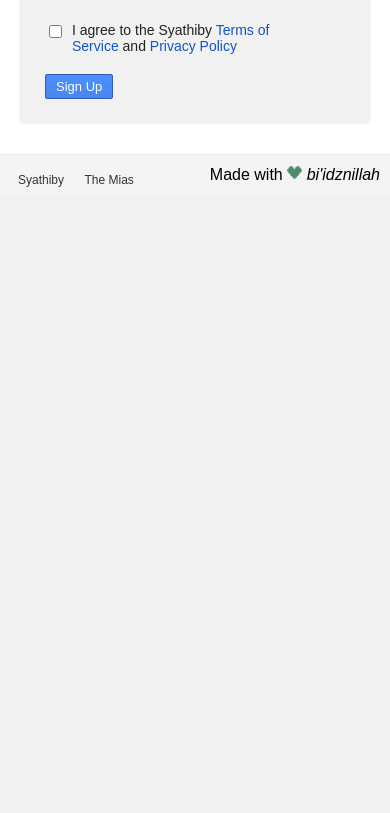
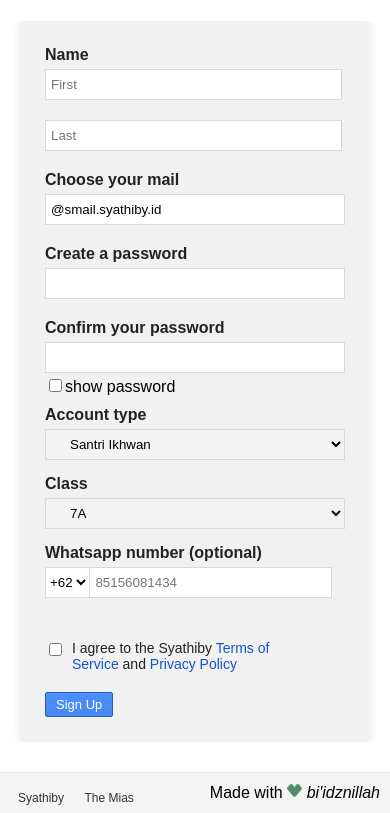
Before and after one commit to CreatorB/smail, a PHP site: page / in a window 390 px wide. Shown: the part 779-1592 px from the top of the page. Before the commit the page ends 966 px from the top, so only its background shows below. Run offline with PHP 8.4, Linux system fonts and the light colour scheme; data that the repository does not hold is empty.

Commit message:
:star2: add conditional for account type

```diff
--- a/index.php
+++ b/index.php
@@ -436,13 +436,15 @@ if ($result && $result->num_rows > 0) {
 
         @media all and (max-width: 1032px) {
             .left_content {
-                display: none;
+                display: block;
+                width: 50%;
+                margin-bottom: 20px;
             }
 
             .right_content {
                 float: none;
                 margin: auto;
-                width: 370px;
+                width: 50%;
             }
 
             .center_content {
@@ -450,7 +452,17 @@ if ($result && $result->num_rows > 0) {
             }
 
             .google_sing_up_form {
-                float: none;
+                width: 80%;
+                margin: auto
+            }
+
+            .hafname1 {
+                width: 70%;
+            }
+
+            .hafname2 {
+                width: 70%;
+                float: left;
             }
         }
 
@@ -462,6 +474,29 @@ if ($result && $result->num_rows > 0) {
             .google_sing_up_form {
                 width: 95%;
                 margin: auto
+            }
+
+            .left_content {
+                display: block;
+                width: 100%;
+                margin-bottom: 20px;
+            }
+
+            .right_content {
+                width: 100%;
+            }
+
+            .google_sing_up_form {
+                width: 100%;
+            }
+
+            .hafname1 {
+                width: 95%;
+            }
+
+            .hafname2 {
+                width: 95%;
+                float: left;
             }
 
         }
@@ -647,6 +682,8 @@ if ($result && $result->num_rows > 0) {
             const showPasswordCheckbox = document.getElementById('showPassword');
             const passwordInput = document.getElementById('password');
             const passwordConfirmInput = document.getElementById('password_confirm');
+            const roleSelect = document.getElementById('role');
+            const classSelect = document.getElementById('class').parentElement;
 
             showPasswordCheckbox.addEventListener('change', function () {
                 if (this.checked) {
@@ -698,6 +735,17 @@ if ($result && $result->num_rows > 0) {
                     event.preventDefault();
                 }
             });
+
+            function toggleClassSelect() {
+                if (roleSelect.value === 'staff') {
+                    classSelect.style.display = 'none';
+                    classInput.value = '';
+                } else {
+                    classSelect.style.display = 'block';
+                }
+            }
+            toggleClassSelect();
+            roleSelect.addEventListener('change', toggleClassSelect);
         });
     </script>
     <script>
--- a/src/dashboard.php
+++ b/src/dashboard.php
@@ -215,6 +215,7 @@ $total_pages = ceil($total_rows / $limit);
                     <th>Name</th>
                     <th>Email</th>
                     <th>Role</th>
+                    <th>Class</th>
                     <th>Confirmed</th>
                     <th>Action</th>
                 </tr>
@@ -228,6 +229,7 @@ $total_pages = ceil($total_rows / $limit);
                         echo "<td>" . $row['name'] . "</td>";
                         echo "<td>" . $row['email'] . "</td>";
                         echo "<td>" . $row['role'] . "</td>";
+                        echo "<td>" . $row['class'] . "</td>";
                         echo "<td>" . ($row['is_confirmed'] ? 'Yes' : 'No') . "</td>";
                         echo "<td style='display: flex; gap: 10px;'>";
                         if (!$row['is_confirmed']) {
```
